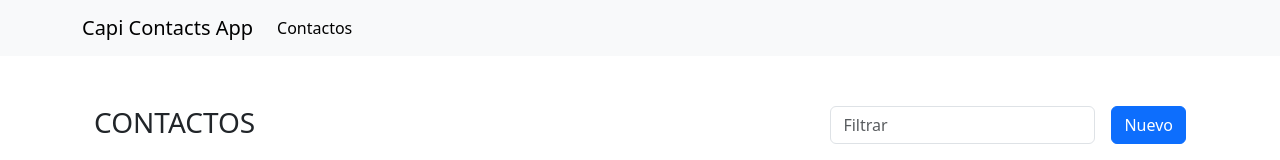
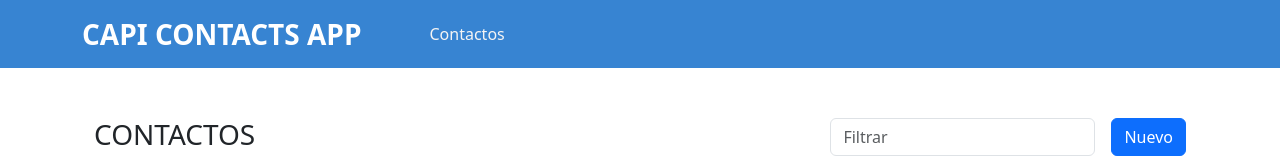
Before and after one commit to JoseFaro/laravel11-angular18--addressBook-webApp, an Angular app in the folder resources/angular/: page / in a window 1280 px wide. Shown: the top 160 px of the page. Built offline with nearby package versions, Linux system fonts and the light colour scheme; no server answers.

Commit message:
se hicieron pequeños ajustes de presentación

```diff
--- a/resources/angular/src/app/components/layout/layout.component.scss
+++ b/resources/angular/src/app/components/layout/layout.component.scss
@@ -2,4 +2,20 @@
   .contentContainer {
     padding: 50px 0;
   }
+
+  .bg-body-tertiary {
+    background-color: #3784d2 !important;
+
+    .navbar-brand {
+      text-transform: uppercase;
+      font-size: 28px;
+      font-weight: bold;
+      margin-right: 60px;
+      color: white;
+    }
+
+    .nav-link {
+      color: #f4f4f4;
+    }
+  }
 }
--- a/resources/angular/src/index.html
+++ b/resources/angular/src/index.html
@@ -1,13 +1,13 @@
-<!doctype html>
+<!DOCTYPE html>
 <html lang="en">
-<head>
-  <meta charset="utf-8">
-  <title>Angular</title>
-  <base href="/">
-  <meta name="viewport" content="width=device-width, initial-scale=1">
-  <link rel="icon" type="image/x-icon" href="favicon.ico">
-</head>
-<body>
-  <app-root></app-root>
-</body>
+  <head>
+    <meta charset="utf-8" />
+    <title>CAPI Contacts App</title>
+    <base href="/" />
+    <meta name="viewport" content="width=device-width, initial-scale=1" />
+    <link rel="icon" type="image/x-icon" href="favicon.ico" />
+  </head>
+  <body>
+    <app-root></app-root>
+  </body>
 </html>
```
